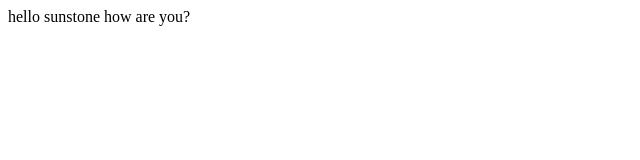
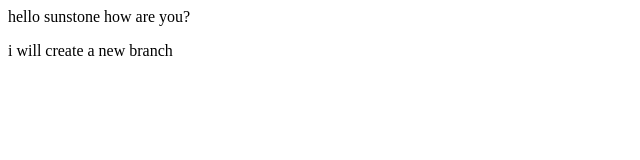
Before and after one commit to sunstone233/localrepo, a plain HTML site: page index.html in a window 1280 px wide. Shown: the whole page, without its empty margins (0-640 px from the left). Drawn offline with Linux system fonts and the light colour scheme.

Commit message:
new branch create

```diff
--- a/index.html
+++ b/index.html
@@ -1 +1,2 @@
 <p>hello sunstone how are you?</p>
+<p>i will create a new branch</p>
```
